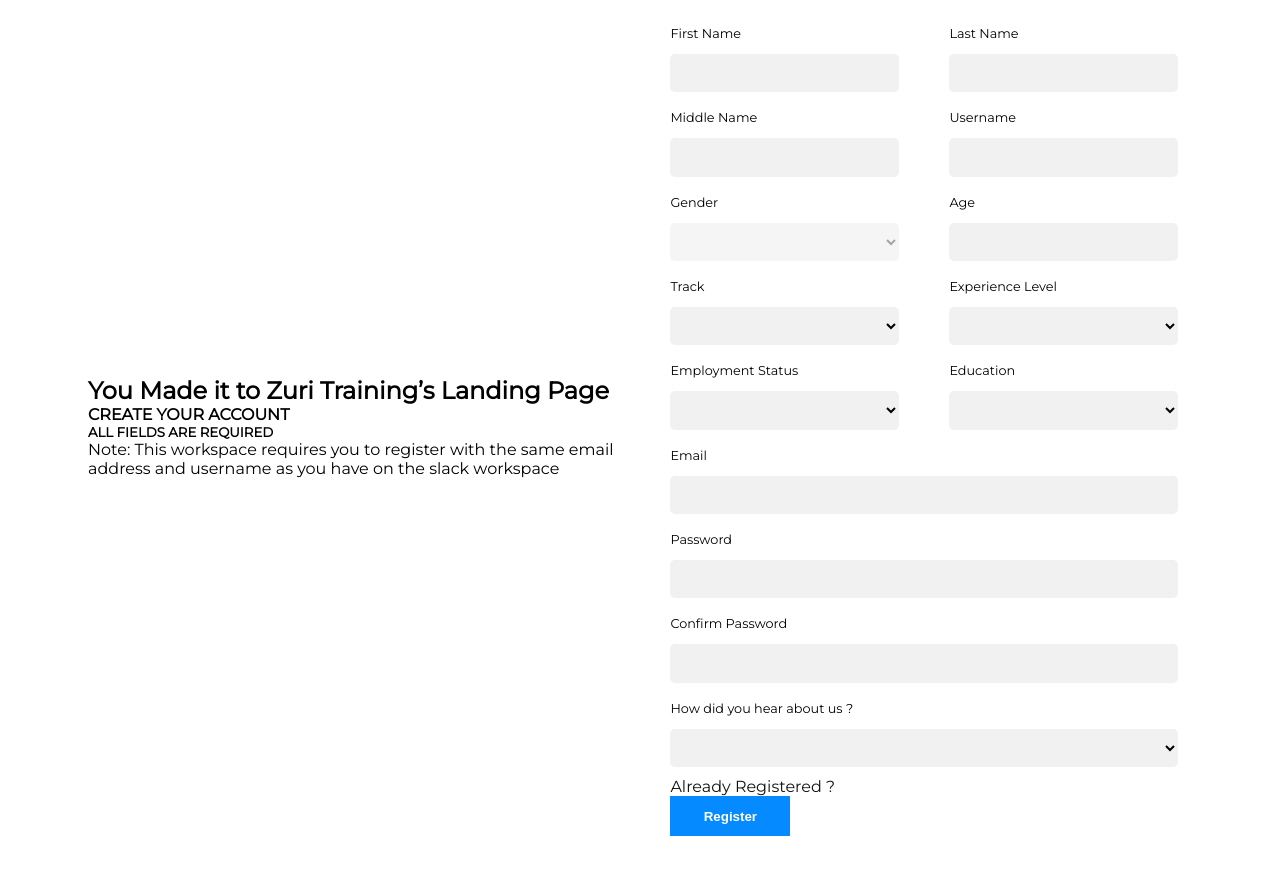
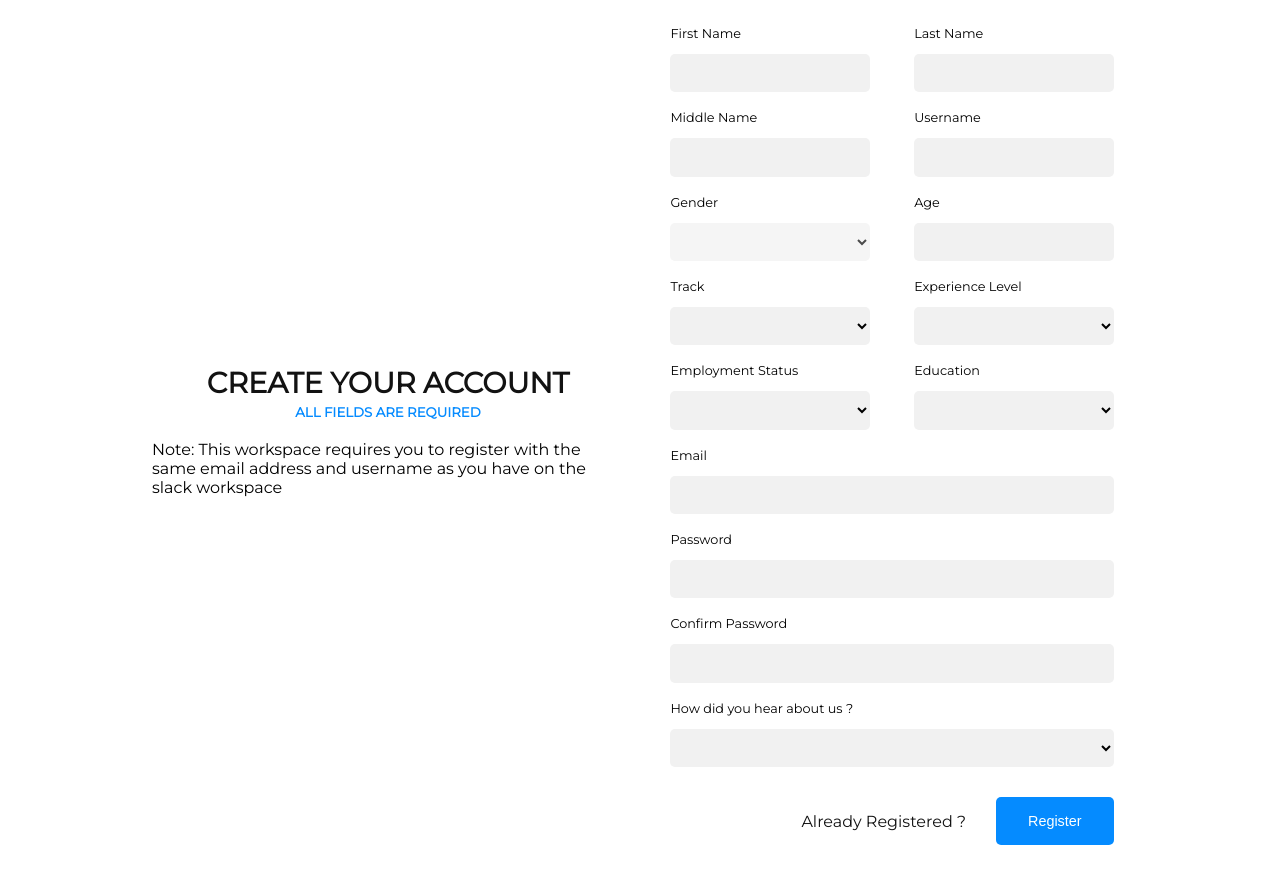
Before and after one commit to AyoFayomi/zuri-homepage, a plain HTML site: page index.html in a window 1280 px wide. Shown: the part 1480-2364 px from the top of the page. Drawn offline with Linux system fonts and the light colour scheme.

Commit message:
updated form section

```diff
--- a/index.html
+++ b/index.html
@@ -75,10 +75,7 @@
         <p>To become a part of Zuri training, fill the registration form</p>
         <div class="container">
             <div class="enroll-left">
-                <h2>
-                        You Made it to Zuri Training’s Landing Page
-                </h2>
-                <h4>CREATE YOUR ACCOUNT</h4>
+                <h2>CREATE YOUR ACCOUNT</h2>
                 <h5> ALL FIELDS ARE REQUIRED </h5>
                 <p> Note: This workspace requires you to register with the
                     same email address and username as you have on the slack workspace </p>
@@ -107,7 +104,7 @@
                         <div class="form-group">
                                 <label for=""> Gender
                                 <select disabled selected>
-                                        <option value="">Select a gender</option>
+                                        <option value="Select a gender">Select a gender</option>
                                         <option value="" >Male </option>
                                         <option value="">Female</option>
                                         <option value="">Prefer not to say</option>
@@ -123,7 +120,7 @@
                         <div class="form-group">
                                 <label for=""> Track
                                 <select>
-                                        <option value="" disabled selected hidden>Select a track</option>
+                                        <option value="Select a track" disabled selected>Select a track</option>
                                         <option value="" >Back End </option>
                                         <option value="">Front End</option>
                                         <option value="">Design</option>
@@ -212,8 +209,8 @@
                         </div>
                     </div>
 
-                            <span> <a href="#"> Already Registered ?</a> </span>
-                            <button type="submit" class="">Register</button>
+                            <span class="button-group"> <a href="#"> Already Registered ?</a>
+                            <button type="submit" class="">Register</button></span>
 
 
 
--- a/style.css
+++ b/style.css
@@ -299,6 +299,7 @@ section.enroll
     align-items:center;
     width:100%;
     height:fit-content;
+    padding:0 4rem;
 }
 
 .enroll-left, .enroll-right{
@@ -307,6 +308,25 @@ section.enroll
     padding:1rem;
 }
 
+.enroll-left{
+    display:flex;
+    flex-direction: column;
+    justify-content: center;
+    align-items: center;
+}
+
+.enroll-left h2{
+text-transform:uppercase;
+color:#121212;
+margin-bottom:4px;
+font-weight:bolder;
+font-size:1.8rem;
+}
+
+.enroll-left h5{
+    color:#058BFF;
+    margin-bottom:20px;
+}
 
 .enroll-right form{
     width:100%;
@@ -345,31 +365,40 @@ section.enroll
     height:35px;
     background:#f1f1f1;
     outline:none;
-    padding:1.2rem 0.45rem;
+    padding:1.2rem 0.9rem;
     border:none;
     border-radius:5px;
     margin-top:4px;
+    color:black;
 }
 
 .form-group select{
 
 }
+span.button-group{
+    display:flex;
+    justify-content:flex-end;
+    align-items:center;
+    padding-top:20px;
+}
 
 button{
-    padding: 0.8rem 1.4rem;
-    height:40px;
-    width:120px;
+    padding:1rem 2rem;
     background:#058BFF;
     color:#fff;
     outline:none;
     border:none;
-    font: size 0.85rem;
-    font-weight:800;
+    font-size: 0.9rem;
+    font-weight:400;
+    border-radius:5px;
+    margin-left:30px;
+    cursor:pointer;
 }
 
 @media (max-width:768px){
     .container{
         display:block;
+        padding:0;
     }
     .enroll-left,
     .enroll-right {
```
